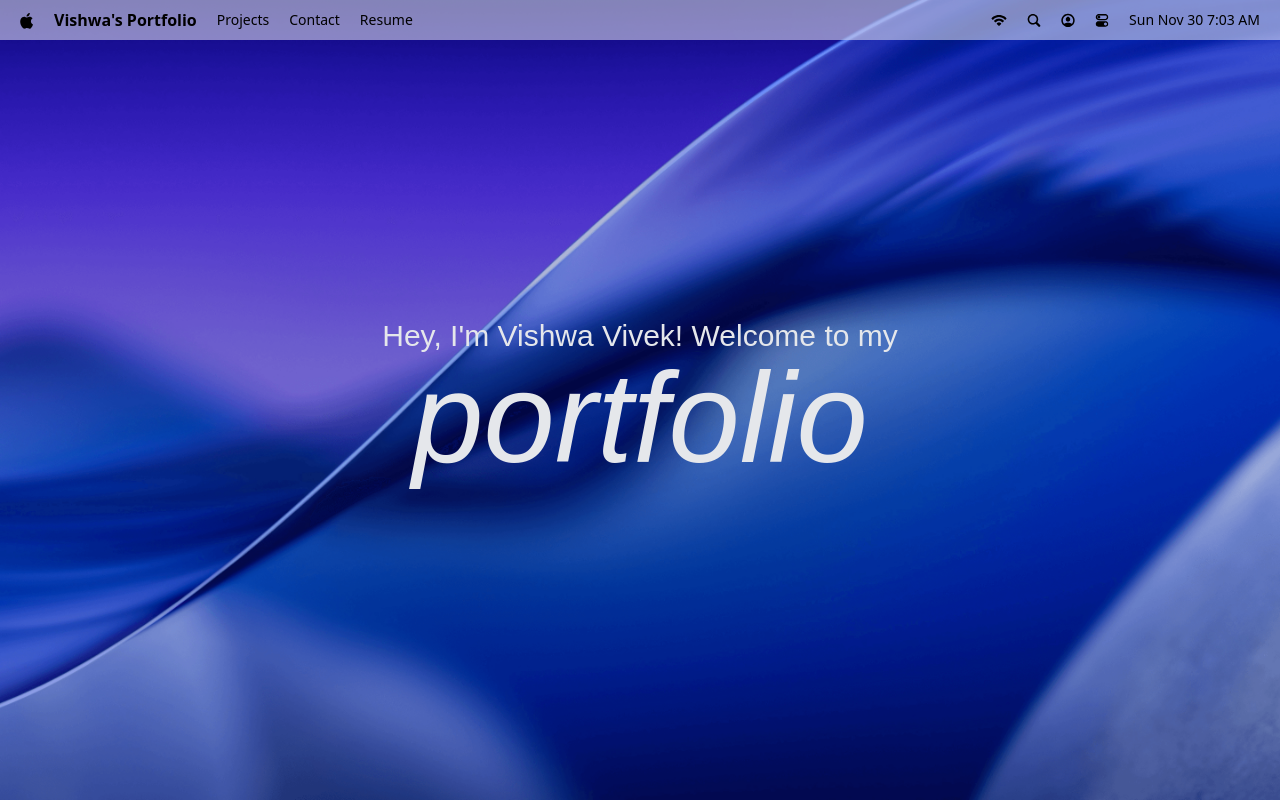
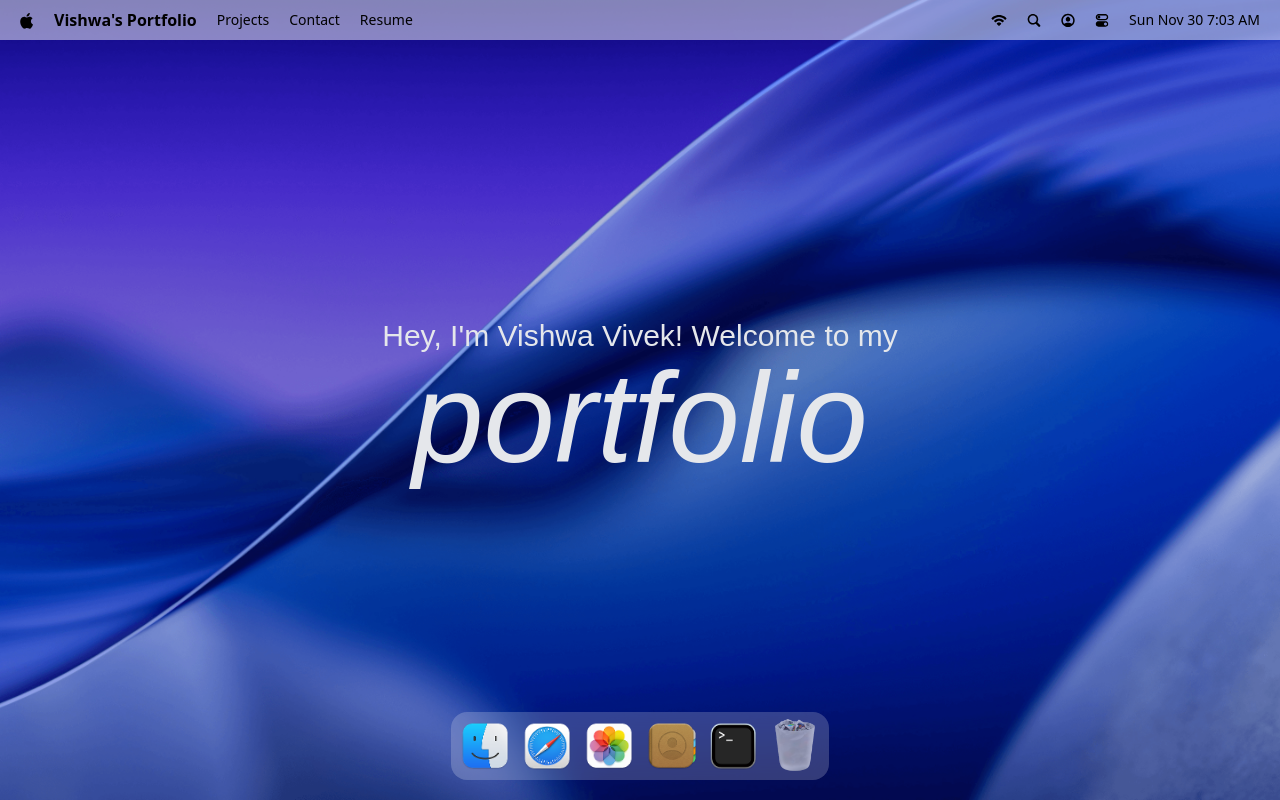
Before and after one commit to Vishwa9011/vishwa9011.github.io, a React (Vite) app: page / in a window 1280 px wide. Built offline with nearby package versions, Linux system fonts and the light colour scheme; a web font is replaced by a local one.

Commit message:
feat: add Dock component with GSAP animations and tooltip support

```diff
--- a/package.json
+++ b/package.json
@@ -8,7 +8,9 @@
     "build": "tsc -b && vite build",
     "lint": "eslint .",
     "preview": "vite preview",
-        "format": "prettier --write ."
+    "format:check": "prettier --check .",
+    "format": "prettier --write .",
+    "prepare": "husky"
   },
   "dependencies": {
     "@gsap/react": "^2.1.2",
@@ -18,6 +20,7 @@
     "lucide-react": "^0.555.0",
     "react": "^19.2.0",
     "react-dom": "^19.2.0",
+    "react-tooltip": "^5.30.0",
     "tailwindcss": "^4.1.17"
   },
   "devDependencies": {
@@ -31,6 +34,7 @@
     "eslint-plugin-react-hooks": "^7.0.1",
     "eslint-plugin-react-refresh": "^0.4.24",
     "globals": "^16.5.0",
+    "husky": "^9.1.7",
     "prettier": "^3.7.3",
     "prettier-plugin-tailwindcss": "^0.7.1",
     "typescript": "~5.9.3",
--- a/src/App.tsx
+++ b/src/App.tsx
@@ -1,10 +1,12 @@
 import { Navbar, Welcome } from '@components';
+import Dock from '@components/Dock';
 
 const App = () => {
     return (
         <main>
             <Navbar />
             <Welcome />
+            <Dock />
         </main>
     );
 };
--- /dev/null
+++ b/src/components/Dock.tsx
@@ -0,0 +1,93 @@
+import gsap from 'gsap';
+import { useRef } from 'react';
+import { useGSAP } from '@gsap/react';
+import { Tooltip } from 'react-tooltip';
+import { dockApps } from '@constants/index';
+
+const Dock = () => {
+    const dockRef = useRef<HTMLDivElement>(null);
+
+    const toggleApp = ({}: { id: string; canOpen: boolean }) => {
+        // TODO : Implement app toggling logic
+    };
+
+    useGSAP(() => {
+        const dock = dockRef.current;
+        if (!dock) return;
+
+        const icons = dock.querySelectorAll('.dock-icon');
+
+        const animateIcons = (mouseX: number) => {
+            const { left } = dock.getBoundingClientRect();
+
+            icons.forEach(icon => {
+                const { left: iconLeft, width } = icon.getBoundingClientRect();
+                const center = iconLeft - left + width / 2;
+                const distance = Math.abs(mouseX - center);
+                const intensity = Math.exp(-(distance ** 2.5) / 20000);
+
+                gsap.to(icon, {
+                    scale: 1 + 0.25 * intensity,
+                    y: -15 * intensity,
+                    duration: 0.2,
+                    ease: 'power1.out',
+                });
+            });
+        };
+
+        const handleMouseMove = (event: MouseEvent) => {
+            const left = dock.getBoundingClientRect().left;
+            const mouseX = event.clientX - left;
+            animateIcons(mouseX);
+        };
+
+        const resetIcons = () => {
+            icons.forEach(icon =>
+                gsap.to(icon, {
+                    scale: 1,
+                    y: 0,
+                    duration: 0.3,
+                    ease: 'power2.out',
+                }),
+            );
+        };
+        dock.addEventListener('mousemove', handleMouseMove);
+        dock.addEventListener('mouseleave', resetIcons);
+        return () => {
+            dock.removeEventListener('mousemove', handleMouseMove);
+            dock.removeEventListener('mouseleave', resetIcons);
+        };
+    }, []);
+
+    return (
+        <section id="dock">
+            <div ref={dockRef} className="dock-container">
+                {dockApps.map(({ id, name, icon, canOpen }) => (
+                    <div key={id} className="relative flex justify-center">
+                        <button
+                            type="button"
+                            className="dock-icon"
+                            aria-label={name}
+                            data-tooltip-id="dock-tooltip"
+                            data-tooltip-content={name}
+                            data-tooltip-delay-show={150}
+                            disabled={!canOpen}
+                            onClick={() => toggleApp({ id, canOpen })}
+                        >
+                            <img
+                                src={`/images/${icon}`}
+                                alt={`icon-${name}`}
+                                loading="lazy"
+                                className={canOpen ? '' : 'opacity-60'}
+                            />
+                        </button>
+                    </div>
+                ))}
+
+                <Tooltip id="dock-tooltip" place="top" className="tooltip" />
+            </div>
+        </section>
+    );
+};
+
+export default Dock;
```
Also changed, not shown: src/index.css (line endings or trailing spaces), 2 other files (tests, documents, lock files or other folders). Lines whose indentation alone changed are shown as unchanged.
